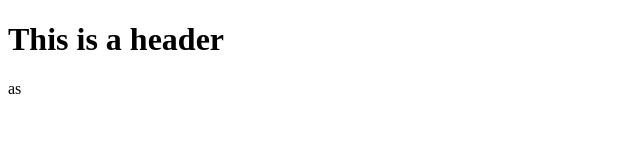
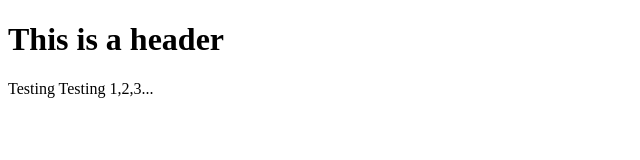
Before and after one commit to joseph-bartholomew/git-test, a website: page index.html in a window 1280 px wide. Shown: the whole page, without its empty margins (0-640 px from the left). Drawn offline with Linux system fonts and the light colour scheme.

Commit message:
New 2-15-22

```diff
--- a/index.html
+++ b/index.html
@@ -8,6 +8,6 @@
 </head>
 <body>
     <h1>This is a header</h1>
-    <p> as </p>
+    <p> Testing Testing 1,2,3... </p>
 </body>
 </html>
```
Also changed, not shown: package.json (added, +19 -0 lines), 2 other files.
